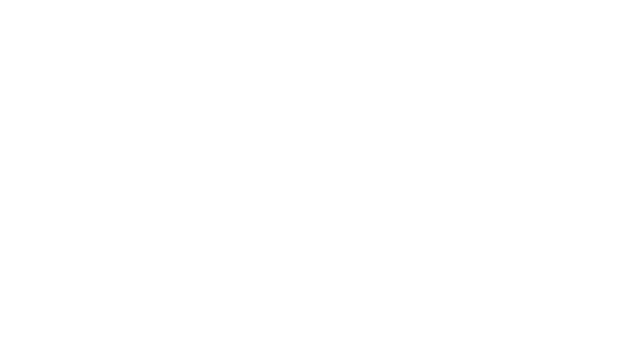
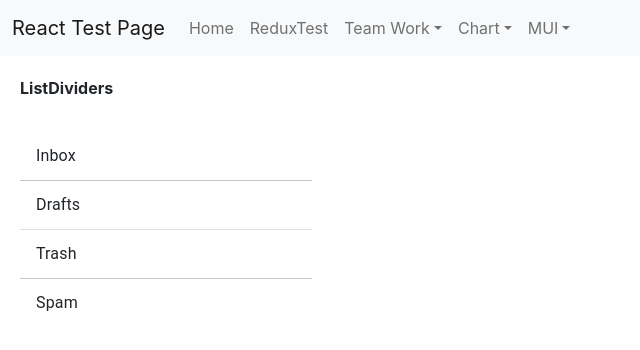
Before and after one commit to jinseok1306/React-Test, a React (Create React App) app in the folder ReactProject/client_app/: page /MUI/DividerPage in a window 1280 px wide. Before the commit this address had no page. Shown: the top 350 px of the page, without its empty margins (0-640 px from the left). Built offline with nearby package versions, Linux system fonts and the light colour scheme.

Commit message:
MUI ListDivider 테스트 완료

```diff
--- a/ReactProject/client_app/src/App.tsx
+++ b/ReactProject/client_app/src/App.tsx
@@ -36,6 +36,7 @@
                   <Route path="/MUI/AvatarPage" element={<Page.AvatarPage />} />
                   <Route path="/MUI/BadgePage" element={<Page.BadgePage />} />
                   <Route path="/MUI/ChipPage" element={<Page.ChipPage />} />
+                  <Route path="/MUI/DividerPage" element={<Page.DividerPage />} />
                   </Routes>
           </Provider>
     </div>
--- /dev/null
+++ b/ReactProject/client_app/src/components/Divider/ListDividers.tsx
@@ -0,0 +1,32 @@
+import * as React from 'react';
+import List from '@mui/material/List';
+import ListItem from '@mui/material/ListItem';
+import ListItemText from '@mui/material/ListItemText';
+import Divider from '@mui/material/Divider';
+
+const style = {
+    width: '100%',
+    maxWidth: 360,
+    bgcolor: 'background.paper',
+};
+
+export default function ListDividers() {
+    return (
+        <List sx={style} component="nav" aria-label="mailbox folders">
+            <ListItem button>
+                <ListItemText primary="Inbox" />
+            </ListItem>
+            <Divider />
+            <ListItem button divider>
+                <ListItemText primary="Drafts" />
+            </ListItem>
+            <ListItem button>
+                <ListItemText primary="Trash" />
+            </ListItem>
+            <Divider light />
+            <ListItem button>
+                <ListItemText primary="Spam" />
+            </ListItem>
+        </List>
+    );
+}
--- a/ReactProject/client_app/src/components/Menu.tsx
+++ b/ReactProject/client_app/src/components/Menu.tsx
@@ -43,6 +43,7 @@
                                 <NavDropdown.Item><Link to="/MUI/AvatarPage" style={{ color: 'rgba(0, 0, 0, 0.55)', textDecoration: 'none' }}>AvatarPage</Link></NavDropdown.Item>
                                 <NavDropdown.Item><Link to="/MUI/BadgePage" style={{ color: 'rgba(0, 0, 0, 0.55)', textDecoration: 'none' }}>BadgePage</Link></NavDropdown.Item>
                                 <NavDropdown.Item><Link to="/MUI/ChipPage" style={{ color: 'rgba(0, 0, 0, 0.55)', textDecoration: 'none' }}>ChipPage</Link></NavDropdown.Item>
+                                <NavDropdown.Item><Link to="/MUI/DividerPage" style={{ color: 'rgba(0, 0, 0, 0.55)', textDecoration: 'none' }}>DividerPage</Link></NavDropdown.Item>
                             </NavDropdown>
                         </Nav>
                     </Navbar.Collapse>
--- /dev/null
+++ b/ReactProject/client_app/src/pages/MUI/DividerPage.tsx
@@ -0,0 +1,22 @@
+import React, { useCallback, useState } from "react";
+import Menu from '../../components/Menu';
+import Grid from '@mui/material/Grid';
+import ListDividers from '../../components/Divider/ListDividers';
+
+const DividerPage = () => {
+    return (
+        <div>
+            <Menu />
+            <div style={{ margin: 20 }}>
+                <Grid container rowSpacing={1} columnSpacing={{ xs: 1, sm: 2, md: 3 }}>
+                    <Grid item xs={3}>
+                        <b>ListDividers</b><div>&nbsp;</div>
+                        <ListDividers />
+                    </Grid>
+                </Grid>
+            </div>
+        </div>
+    );
+};
+
+export default DividerPage;
--- a/ReactProject/client_app/src/pages/index.tsx
+++ b/ReactProject/client_app/src/pages/index.tsx
@@ -24,3 +24,4 @@
 export { default as AvatarPage } from './MUI/AvatarPage';
 export { default as BadgePage } from './MUI/BadgePage';
 export { default as ChipPage } from './MUI/ChipPage';
+export { default as DividerPage } from './MUI/DividerPage';
```
Also changed, not shown: 1 other file (tests, documents, lock files or other folders).
